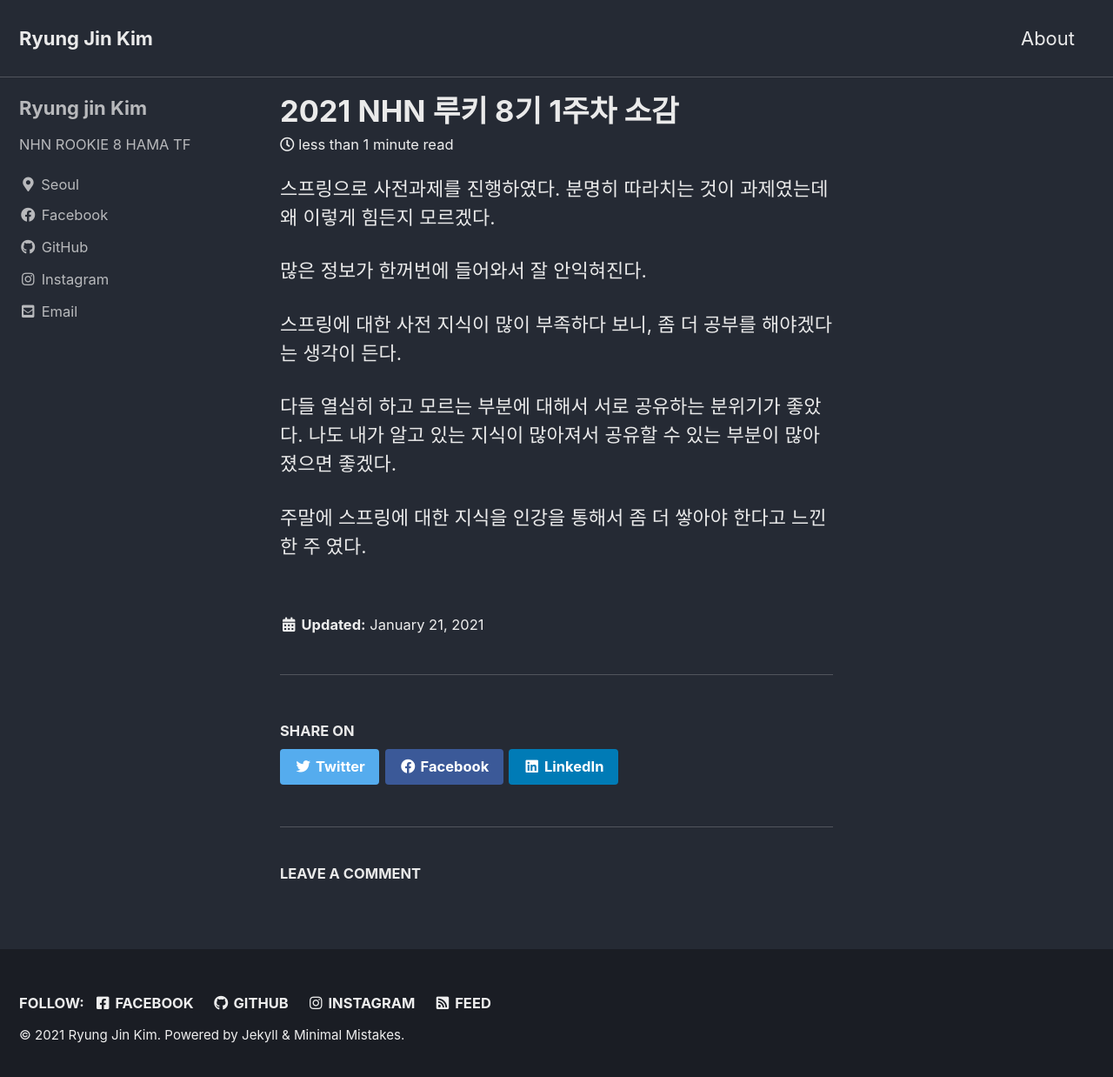
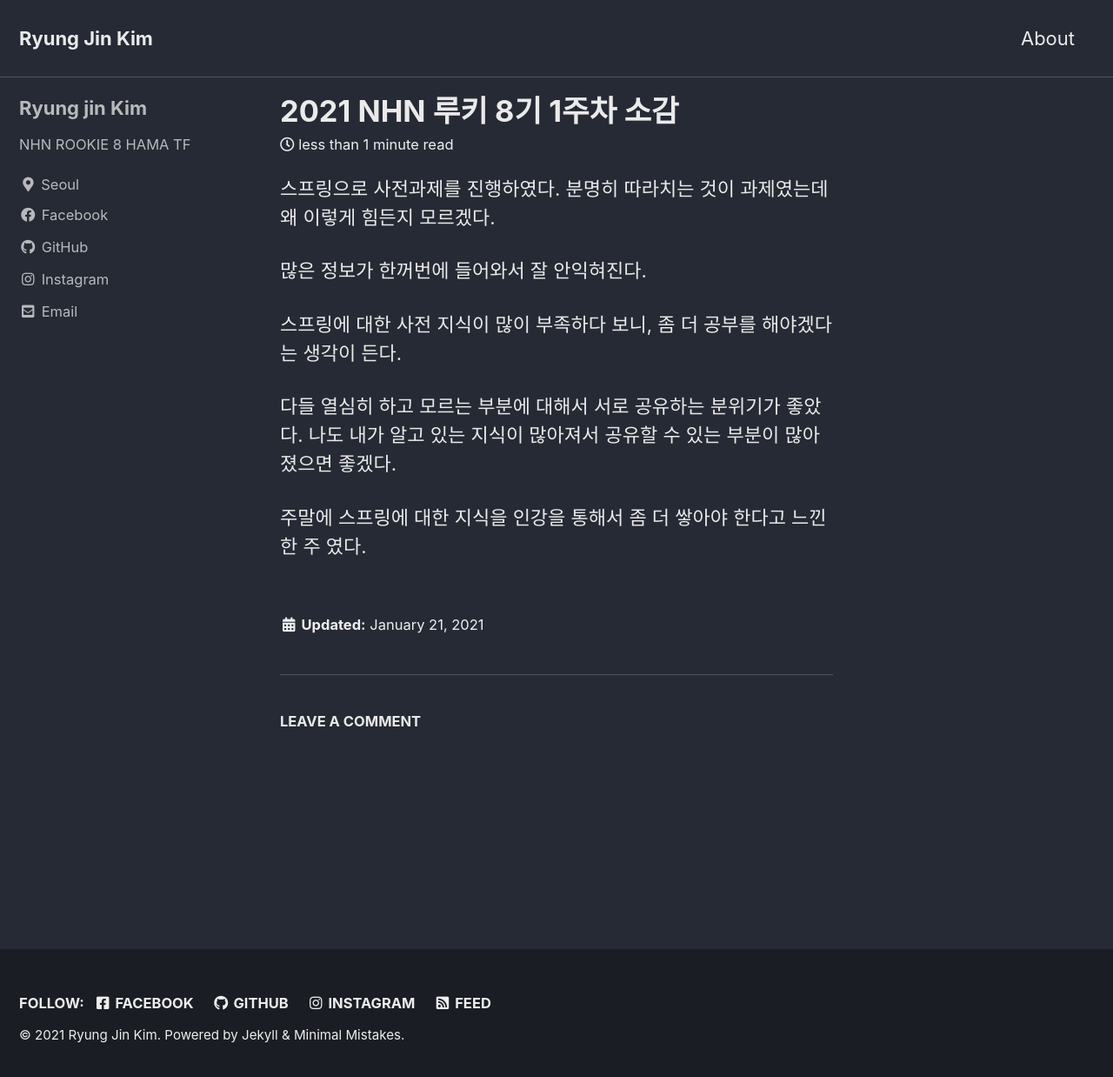
Before and after one commit to RATIONAL331/rational331.github.io, a Jekyll site: the page built from _posts/2021-01-22-first-week.md, in a window 1280 px wide and 1246 px high. Shown: the top 1238 px of the window at 87% size. Built offline with Jekyll 4.4.1, drawn with Linux system fonts in a browser that asks for light colours; cached includes are drawn as plain includes; comment, search, counter and statistics services are not loaded; some of the changed lines change nothing that is shown.

Commit message:
Update _config.yml

```diff
--- a/_config.yml
+++ b/_config.yml
@@ -273,7 +273,6 @@ defaults:
       author_profile: true
       read_time: true
       comments: true
-      share: true
   # _pages
   - scope:
       path: "_pages"
```
